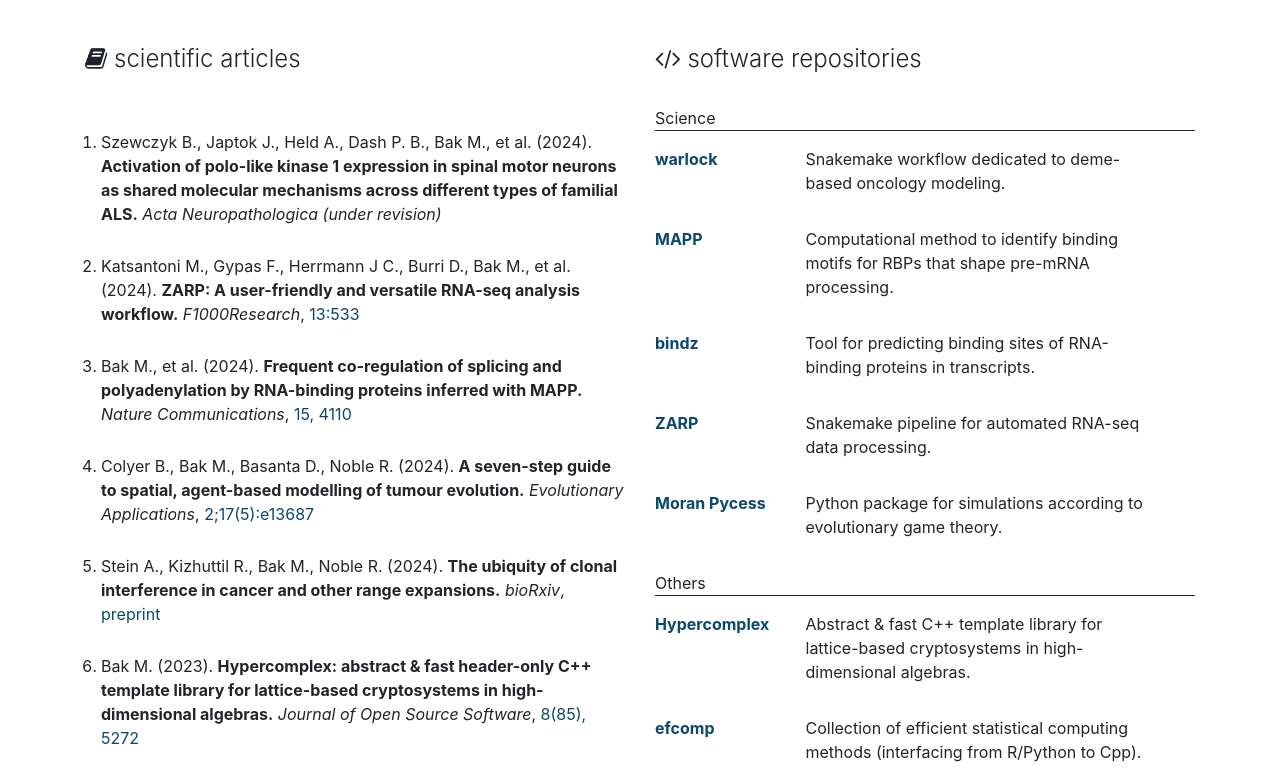
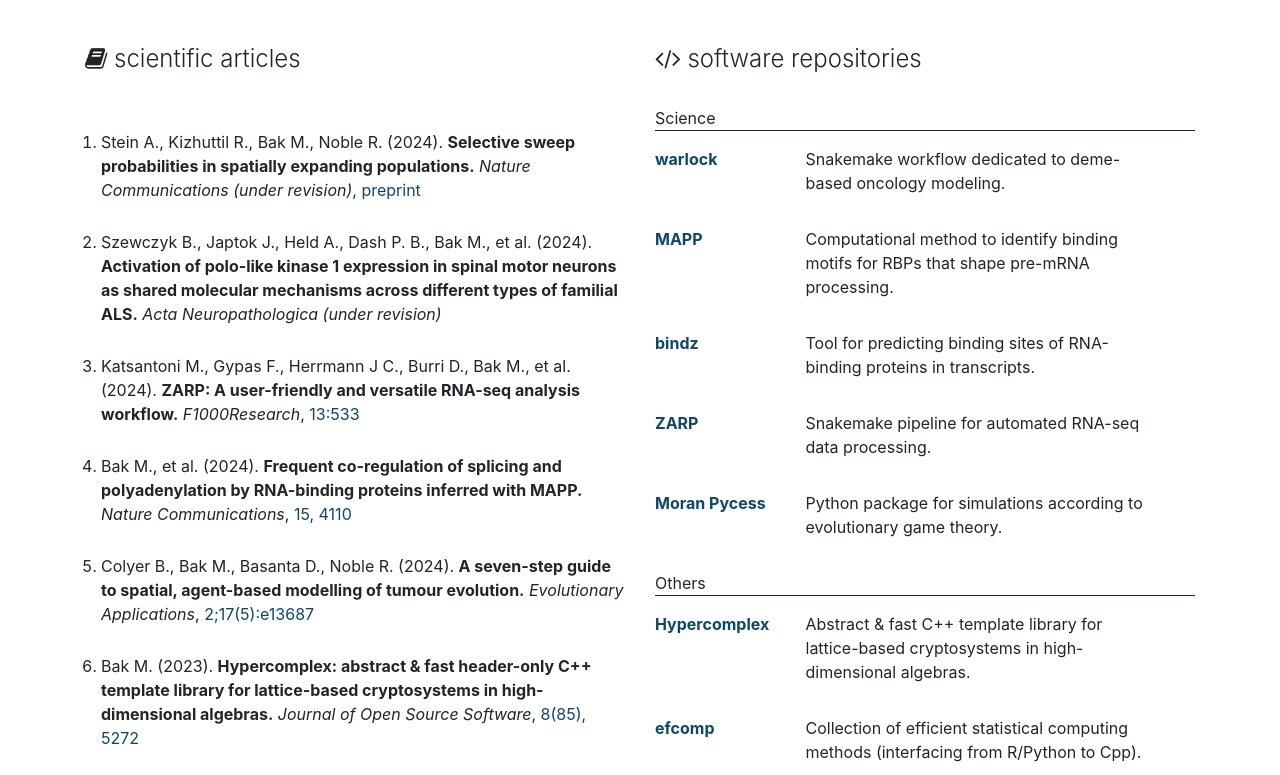
Before and after one commit to AngryMaciek/angrymaciek.github.io, a plain HTML site: page index.html in a window 1280 px wide. Shown: the part 587-1362 px from the top of the page. Drawn offline with nearby package versions, Linux system fonts and the light colour scheme.

Commit message:
Nature Communications

```diff
--- a/index.html
+++ b/index.html
@@ -100,6 +100,13 @@
       <br>
       <ol>
         <li>
+          Stein A., Kizhuttil R., Bak M., Noble R. (2024).
+          <strong>Selective sweep probabilities in spatially expanding populations.</strong>
+          <em>Nature Communications (under revision)</em>,
+          <a href="https://www.biorxiv.org/content/10.1101/2023.11.27.568915">preprint</a>
+        </li>
+        <br>
+        <li>
           Szewczyk B., Japtok J., Held A., Dash P. B., Bak M., et al. (2024).
           <strong>Activation of polo-like kinase 1 expression in spinal motor neurons as shared molecular mechanisms across different types of familial ALS.</strong>
           <em>Acta Neuropathologica (under revision)</em>
@@ -124,13 +131,6 @@
           <strong>A seven-step guide to spatial, agent-based modelling of tumour evolution.</strong>
           <em>Evolutionary Applications</em>,
           <a href="https://onlinelibrary.wiley.com/doi/10.1111/eva.13687">2;17(5):e13687</a>
-        </li>
-        <br>
-        <li>
-          Stein A., Kizhuttil R., Bak M., Noble R. (2024).
-          <strong>The ubiquity of clonal interference in cancer and other range expansions.</strong>
-          <em>bioRxiv</em>,
-          <a href="https://www.biorxiv.org/content/10.1101/2023.11.27.568915">preprint</a>
         </li>
         <br>
         <li>
```
